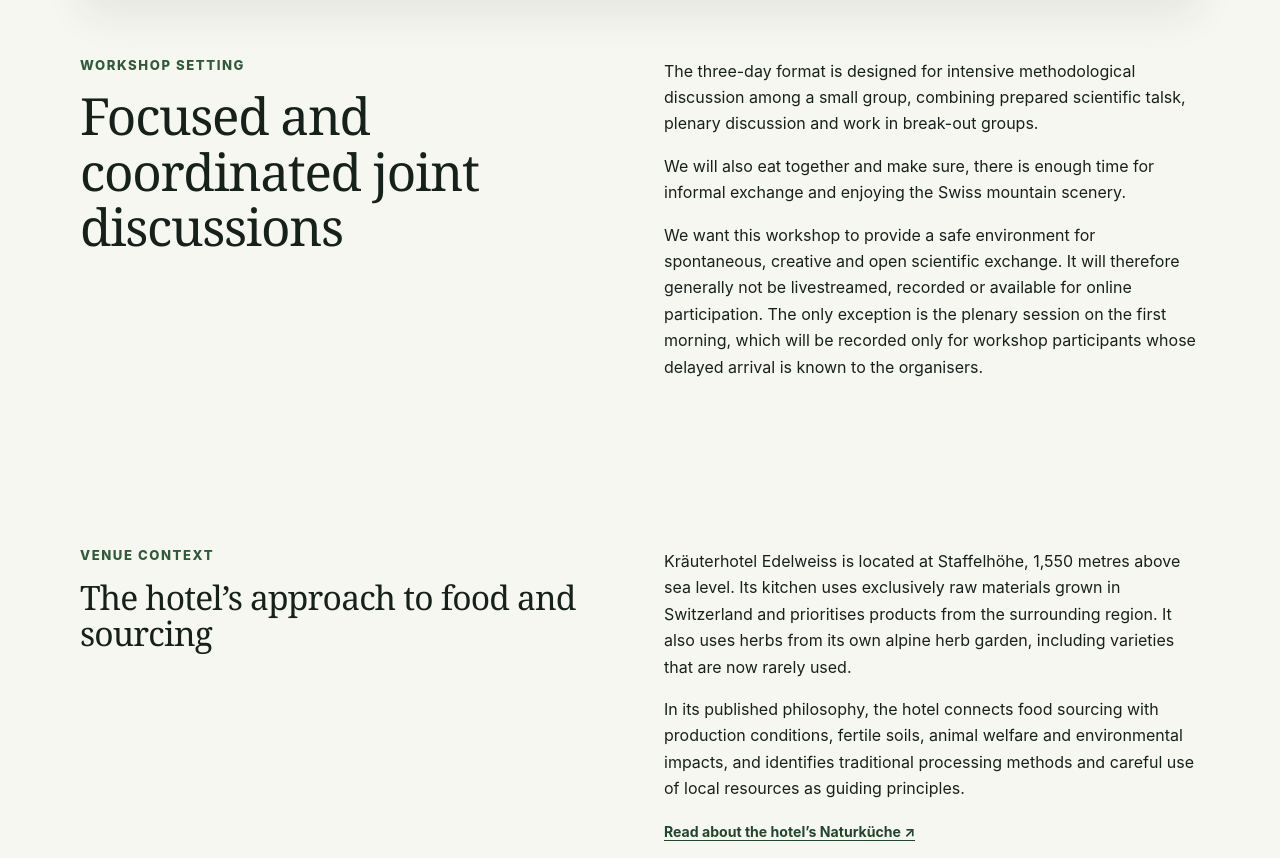
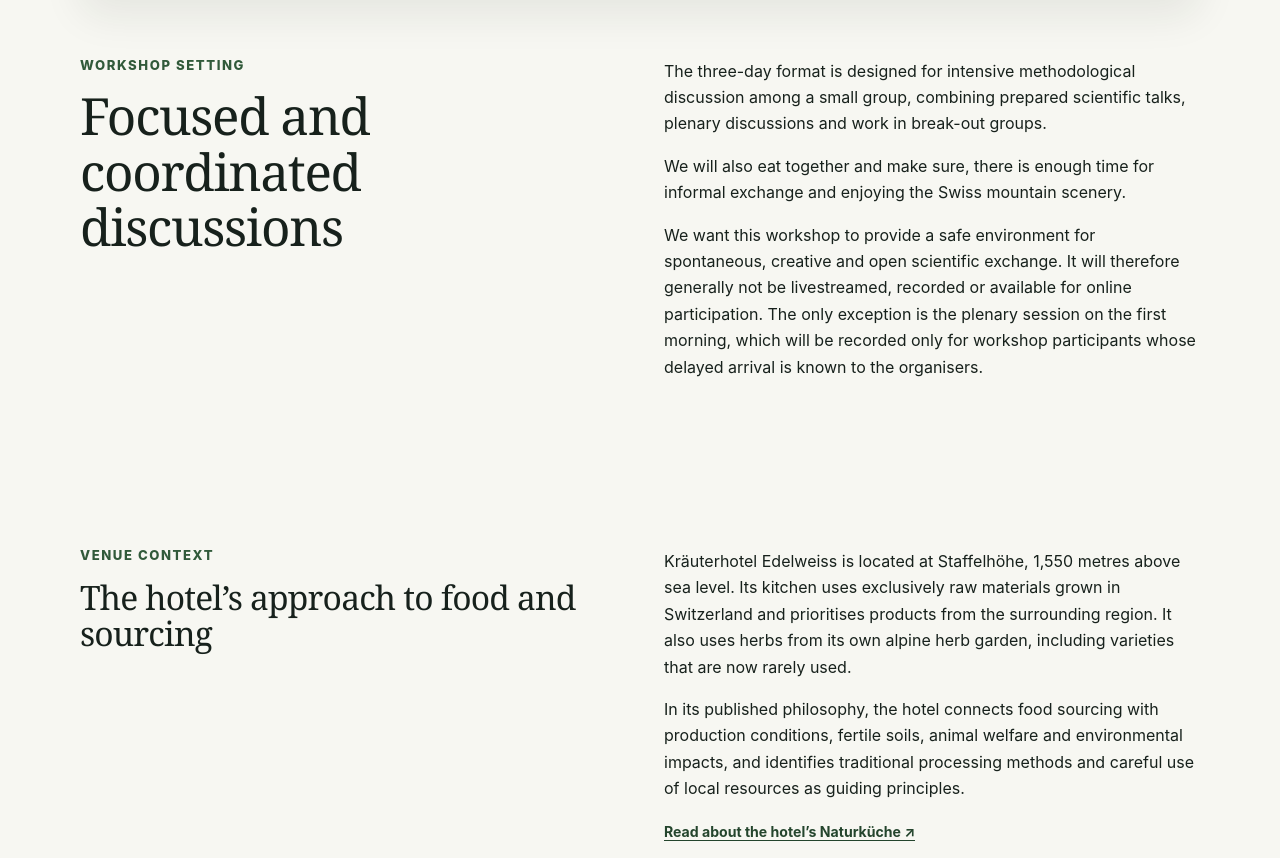
Before and after one commit to ResponseDiversityNetwork/RD-Workshop-2026, a plain HTML site: page venue.html in a window 1280 px wide. Shown: the part 1723-2581 px from the top of the page. Drawn offline with Linux system fonts and the light colour scheme.

```diff
--- a/venue.html
+++ b/venue.html
@@ -4,7 +4,7 @@
 <header class="site-header"><nav class="nav-wrap" aria-label="Main navigation"><a class="brand" href="index.html"><span class="brand-mark" aria-hidden="true"></span>RD Workshop 2026</a><button class="menu-toggle" type="button" aria-expanded="false" aria-controls="main-nav">Menu</button><ul class="nav-links" id="main-nav"><li><a href="index.html">Home</a></li><li><a href="agenda.html">Agenda</a></li><li><a href="participants.html">Participants</a></li><li><a href="travel.html">Getting there</a></li><li><a class="active" href="venue.html">Venue</a></li><li><a href="rigi.html">Group Activity</a></li><li><a href="administrative.html">Administrative</a></li></ul></nav></header>
 <main id="main"><section class="page-hero"><div class="container"><p class="kicker">Mount Rigi</p><h1 class="page-title">Kräuterhotel Edelweiss</h1><p class="lead">The workshop takes place at Kräuterhotel Edelweiss on Mount Rigi, Switzerland. There is <strong>no road access</strong>: you cannot get a taxi to the hotel or drive directly there. The hotel can be reached either on foot from Vitznau or by taking the mountain railway to Rigi Staffelhöhe, followed by an approximately 50-metre walk.</p><div class="link-row"><a class="button primary" href="https://www.kraeuterhotel.ch/de/" target="_blank" rel="noopener">Visit hotel website</a><a class="button secondary" href="travel.html">Travel instructions</a></div></div></section>
 <section class="section compact"><div class="container"><div class="notice accommodation-note"><strong>No hotel booking is needed.</strong> Accommodation from 7–10 December—and, for those who indicated during registration that they would like to stay an additional night, also 10–11 December—has been arranged and paid for. Any earlier or later nights must be arranged and paid for individually.</div></div></section>
-<section class="section"><div class="container"><img src="assets/images/venue-dining-room-wide.jpg" alt="Dining room at Kräuterhotel Edelweiss with panoramic mountain views" class="venue-image venue-image-natural"><div class="grid-2 venue-copy"><div><p class="kicker">Workshop setting</p><h2 class="section-title">Focused and coordinated joint discussions</h2></div><div class="prose"><p>The three-day format is designed for intensive methodological discussion among a small group, combining prepared scientific talsk, plenary discussion and work in break-out groups.</p><p>We will also eat together and make sure, there is enough time for informal exchange and enjoying the Swiss mountain scenery.</p><p>We want this workshop to provide a safe environment for spontaneous, creative and open scientific exchange. It will therefore generally not be livestreamed, recorded or available for online participation. The only exception is the plenary session on the first morning, which will be recorded only for workshop participants whose delayed arrival is known to the organisers.</p></div></div></div></section>
+<section class="section"><div class="container"><img src="assets/images/venue-dining-room-wide.jpg" alt="Dining room at Kräuterhotel Edelweiss with panoramic mountain views" class="venue-image venue-image-natural"><div class="grid-2 venue-copy"><div><p class="kicker">Workshop setting</p><h2 class="section-title">Focused and coordinated discussions</h2></div><div class="prose"><p>The three-day format is designed for intensive methodological discussion among a small group, combining prepared scientific talks, plenary discussions and work in break-out groups.</p><p>We will also eat together and make sure, there is enough time for informal exchange and enjoying the Swiss mountain scenery.</p><p>We want this workshop to provide a safe environment for spontaneous, creative and open scientific exchange. It will therefore generally not be livestreamed, recorded or available for online participation. The only exception is the plenary session on the first morning, which will be recorded only for workshop participants whose delayed arrival is known to the organisers.</p></div></div></div></section>
 <section class="section compact"><div class="container grid-2"><div><p class="kicker">Venue context</p><h2 class="section-title small-title">The hotel’s approach to food and sourcing</h2></div><div class="prose"><p>Kräuterhotel Edelweiss is located at Staffelhöhe, 1,550 metres above sea level. Its kitchen uses exclusively raw materials grown in Switzerland and prioritises products from the surrounding region. It also uses herbs from its own alpine herb garden, including varieties that are now rarely used.</p><p>In its published philosophy, the hotel connects food sourcing with production conditions, fertile soils, animal welfare and environmental impacts, and identifies traditional processing methods and careful use of local resources as guiding principles.</p><p><a class="text-link" href="https://www.kraeuterhotel.ch/de/k%C3%BCche.html" target="_blank" rel="noopener">Read about the hotel’s Naturküche ↗</a></p></div></div></section>
 <section class="section compact"><div class="container"><p class="kicker">Venue impressions</p><h2 class="section-title small-title">The seminar room is located in a small chalet nearby and provides "Weitblick" - vision, or foresight.</h2><div class="photo-grid" aria-label="Seminar, dining and terrace spaces at Kräuterhotel Edelweiss"><img src="assets/images/venue-seminar-room.jpg" alt="AlpStübli seminar room at Kräuterhotel Edelweiss arranged for a workshop" loading="lazy"><img src="assets/images/venue-dining-room-herbs.jpg" alt="Wood-panelled dining room at Kräuterhotel Edelweiss decorated with dried alpine herbs" loading="lazy"><img src="assets/images/venue-terrace.jpg" alt="Terrace at Kräuterhotel Edelweiss overlooking the mountains and a sea of clouds" loading="lazy"></div></div></section></main>
 <footer class="site-footer"><div class="footer-inner"><div><strong>Response Diversity Workshop 2026</strong><br>8–10 December · Mount Rigi, Switzerland</div><div>Hosted by Owen Petchey · Coordinated by Maura Ganz<br><span class="photo-credit">Workshop photographs © Maura Ganz.</span></div></div></footer><script src="assets/js/main.js"></script>
```
